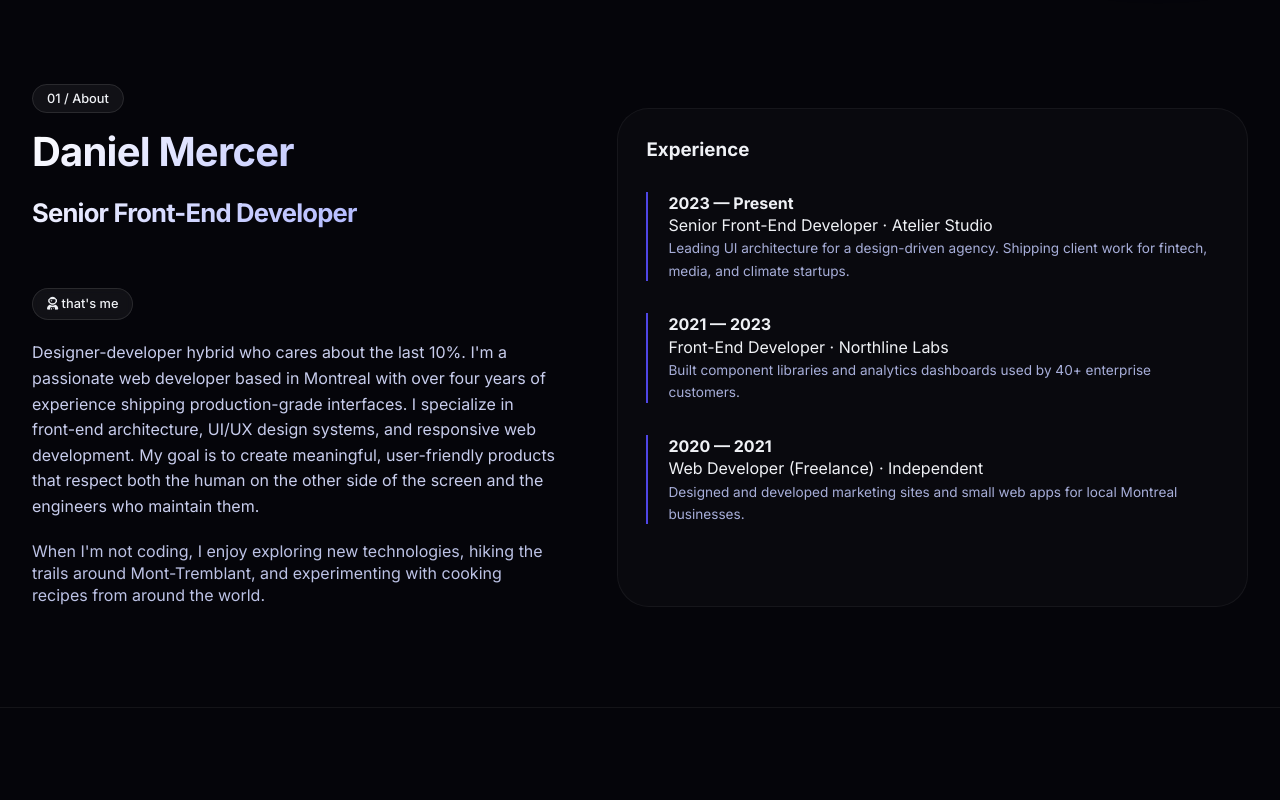
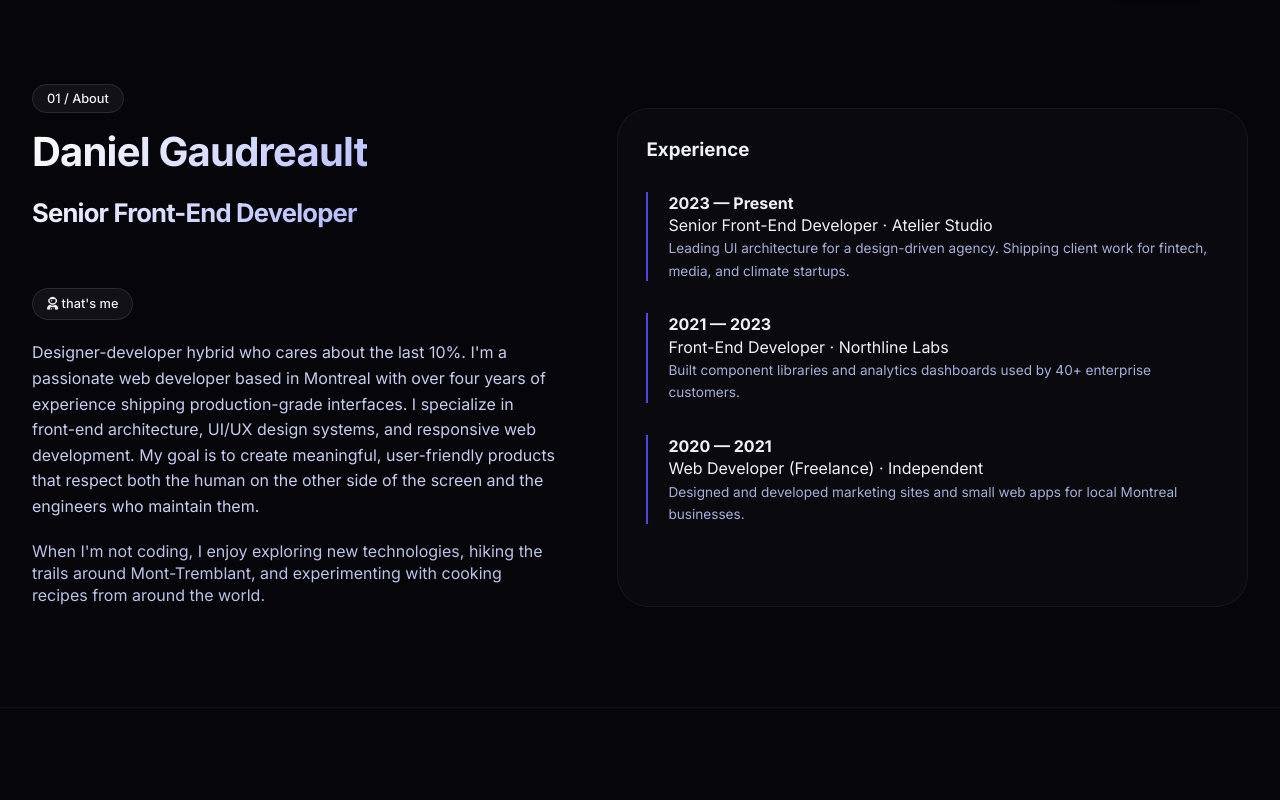
Before and after one commit to DanielGaudreault/Portfolio, a plain HTML site: page index.html in a window 1280 px wide. Shown: the part 820-1620 px from the top of the page. Drawn offline with Linux system fonts and the light colour scheme.

Commit message:
Update index.html

```diff
--- a/index.html
+++ b/index.html
@@ -389,7 +389,7 @@
       <span class="badge">01 / About</span>
       <div class="about-grid">
         <div>
-          <h2 class="section-title" style="margin-top: 16px;">Daniel Mercer<br><span style="font-size: 1.6rem;">Senior Front-End Developer</span></h2>
+          <h2 class="section-title" style="margin-top: 16px;">Daniel Gaudreault<br><span style="font-size: 1.6rem;">Senior Front-End Developer</span></h2>
           <div style="display: flex; gap: 12px; margin: 20px 0;"><span class="badge"><i class="fas fa-user-astronaut"></i> that's me</span></div>
           <p style="line-height: 1.6; color: #C8CDED;">Designer-developer hybrid who cares about the last 10%. I'm a passionate web developer based in Montreal with over four years of experience shipping production-grade interfaces. I specialize in front-end architecture, UI/UX design systems, and responsive web development. My goal is to create meaningful, user-friendly products that respect both the human on the other side of the screen and the engineers who maintain them.</p>
           <p style="margin-top: 20px; color: #BCC2E5;">When I'm not coding, I enjoy exploring new technologies, hiking the trails around Mont-Tremblant, and experimenting with cooking recipes from around the world.</p>
@@ -485,7 +485,7 @@
 
 <footer>
   <div class="container" style="display: flex; justify-content: space-between; flex-wrap: wrap; gap: 20px;">
-    <div>© 2026 Daniel Mercer. Crafted with care in Montreal, Canada.<br><span style="font-size:0.8rem;">Built with React + Tailwind · v1.0 · Made with Emergent</span></div>
+    <div>© 2026 Daniel Gaudreault. Crafted with care in Montreal, Canada.<br><span style="font-size:0.8rem;">Built with React + Tailwind · v1.0 · Made By Daniel Gaudreault</span></div>
     <div style="display: flex; gap: 28px;"><i class="fab fa-github"></i> <i class="fab fa-linkedin"></i> <i class="fab fa-twitter"></i> <i class="fab fa-dribbble"></i></div>
   </div>
 </footer>
```
